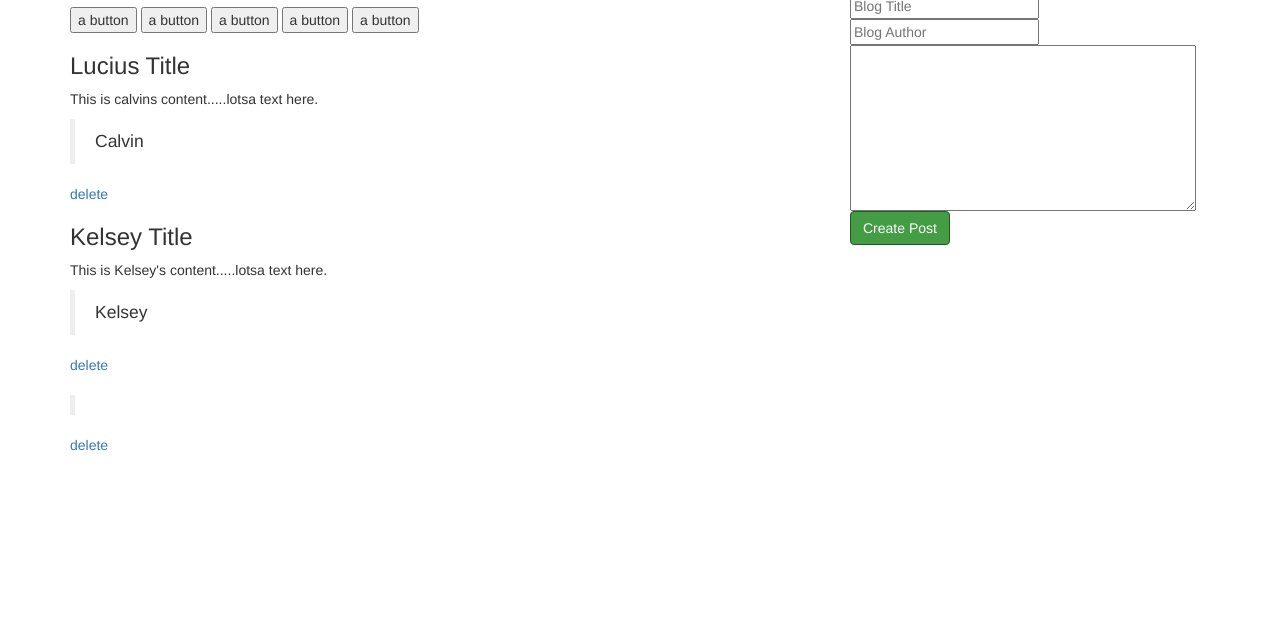
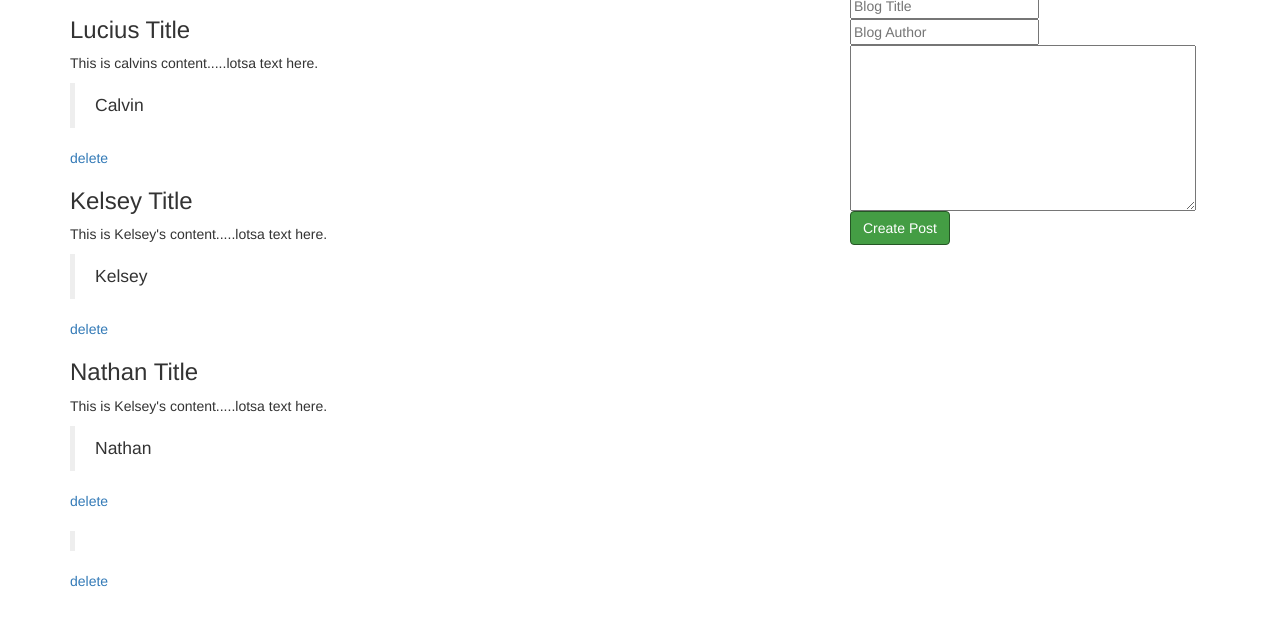
Before and after one commit to TIY-Charleston-Front-End-May2015/demos, a website: page jqueryDemo/index.html in a window 1280 px wide. Both pictures are taken after a click on the link "Create Post". Shown: the part 155-780 px from the top of the page. Drawn offline with nearby package versions, Linux system fonts and the light colour scheme.

Commit message:
refactored js

```diff
--- a/jqueryDemo/data.js
+++ b/jqueryDemo/data.js
@@ -8,6 +8,11 @@ var posts = [
   {
     title: "Kelsey Title",
     author: "Kelsey",
+    content: "This is Kelsey's content.....lotsa text here."
+  },
+  {
+    title: "Nathan Title",
+    author: "Nathan",
     content: "This is Kelsey's content.....lotsa text here."
   }
 ];
--- a/jqueryDemo/index.html
+++ b/jqueryDemo/index.html
@@ -38,16 +38,13 @@
           <div class="page blog active">
             <h1>My Blog</h1>
             <div class="content">
-              <button type="button" name="charlie">a button</button>
-              <button type="button" name="samantha">a button</button>
-              <button type="button" name="oscar">a button</button>
-              <button type="button" name="simon">a button</button>
-              <button type="button" name="lashay">a button</button>
+
               <!-- posts go here -->
             </div>
           </div>
         <div class="page about">
           <h1>Im in the about page</h1>
+          <div class="content"></div>
           <!-- about content loaded here -->
         </div>
         <div class="page contact">
@@ -80,8 +77,7 @@
   <script type="text/javascript" src="bower_components/underscore/underscore.js"> </script>
   <script type="text/javascript" src="bower_components/jquery/dist/jquery.js"> </script>
   <script type="text/javascript" src="data.js">
-
   </script>
-  <script type="text/javascript" src="main.js"></script>
+  <script type="text/javascript" src="refactored.js"></script>
   </body>
 </html>
--- a/jqueryDemo/main.js
+++ b/jqueryDemo/main.js
@@ -1,47 +1,27 @@
+var tmplString;
+
 $(document).ready(function() { // The DOM is now ready to interact with.
 
 // 1.load the _.template with the template string
-var compiledTmpl = _.template($('#postTmpl').html());
-var tmplString = "";
+var compiledTmpl = _.template(templates.post);
+  tmplString = "";
 
 posts.forEach(function(el) {
-  // console.log(compiledTmpl(el));
+  console.log(compiledTmpl(el));
   // 2. add the data to the compiled template
   tmplString += compiledTmpl(el);
 
+// loadTemplate("post", el, $('.content'));
+
 });
-
-$('.content').append(tmplString);
+// 3. put the template that's merged with data in the DOM
+$('.blog > .content').append(tmplString);
 loadTemplate("about", {}, $('.about'));
 
 $('.content').on('click', '.delete', function(e) {
   e.preventDefault();
   $(this).closest("article").remove();
 });
-
-$('.content').on('click', 'button', function(evt) {
-  evt.preventDefault();
-  var $this = $(this);
-  console.log("this: ",this);
-  console.log("name", $(this).attr('name'));
-});
-
-
-// SHORTHIAND EVENT for binding an event to an element
-// the callbackFn is a function that gets executed when the click happens on someElement
-// $('someElement').click(callbackFn);
-
-// NORMAL EVENT using the .on() syntax - this is the preferrable way
-// @param {string} eventType The type of event (eg. click, submit, mouseover)
-// @param {function} callbackFn The callback function that executes when the event fires
-// $('someElement').on(eventType, callbackFn);
-
-/* DELEGATED EVENT
-** @param {string} eventType The type of event (eg. click, submit, mouseover)
-** @param {string} targetElement The target element that will trigger the event
-** @param {function} callbackFn The callback function that executes when the event fires
-** $('someElement').on(eventType, targetElement, callbackFn);
-*/
 
 
 // adds new post
@@ -54,7 +34,7 @@ $('.newBlogSubmit').on('click', function (event) {
     author: $('input[name="author"]').val()
   };
 
-   loadTemplate("post", newPost, $('.content'));
+   loadTemplate("post", newPost, $('.blog > .content'));
 
   // clear form
   $('input, textarea').val("");
@@ -71,13 +51,13 @@ $('.nav').on('click', 'a', function (event) {
 
 });
 
-// small function to handle using the _.template function and putting it on the page
-// @param {string} name Name of the template from the templates object
-// @param {object} data The data you want to merge with your string template
-// @param {object} $target jQuery object used to append the compiled template with data to the page.
-function loadTemplate(name, data, $target) {
-  var tmpl = _.template(templates[name]);
-  $target.append(tmpl(data));
-
-
-}
+/**
+* small function to handle using the _.template function and putting it on the page
+* @param {string} name Name of the template from the templates object
+* @param {object} data The data you want to merge with your string template
+* @param {object} $target jQuery object used to append the compiled template with data to the page.
+*/
+ function loadTemplate(name, data, $target) {
+   var compiledTmpl = _.template(templates[name]);
+   $target.append(compiledTmpl(data));
+ }
--- /dev/null
+++ b/jqueryDemo/refactored.js
@@ -0,0 +1,63 @@
+// dom ready;
+$(document).ready(function () {
+  page.init();
+});
+
+
+var page = {
+  getTemplate: function (name) {
+    return templates[name];
+  },
+  posts: posts,
+  init: function (arguments) {
+    page.initStyling();
+    page.initEvents();
+  },
+  initStyling: function (arguments) {
+    var compiled = _.template(page.getTemplate("boo"));
+    console.log(compiled({name: "calvin"}));
+    page.posts.forEach(function (el) {
+      page.loadTemplate("post", el, $('.content'));
+    });
+
+  },
+  initEvents: function (arguments) {
+
+    $('.content').on('click', '.delete', page.deletePost);
+    $('.newBlogSubmit').on('click', page.addPost);
+    $('.nav').on('click', 'a', page.navPages);
+    $('.aboutBlogPost').on('click', 'a', page.addPost);
+
+  },
+  deletePost: function(e) {
+    e.preventDefault();
+    $(this).closest("article").remove();
+  },
+  navPages: function (event) {
+    event.preventDefault();
+
+    var clickedPage = $(this).attr('rel');
+    $(clickedPage).siblings().removeClass('active');
+    $(clickedPage).addClass('active');
+  },
+  addPost: function (event) {
+    event.preventDefault();
+
+    // build an object that looks like our original data
+    var newPost = {
+      title: $('input[name="title"]').val(),
+      content: $('textarea').val(),
+      author: $('input[name="author"]').val()
+    };
+    console.log(newPost);
+     page.loadTemplate("post", newPost, $('.blog > .content'));
+
+    // clear form
+    $('input, textarea').val("");
+  },
+  loadTemplate: function (tmplName, data, $target) {
+    var compiledTmpl = _.template(page.getTemplate(tmplName));
+
+    $target.append(compiledTmpl(data));
+  }
+};
```
